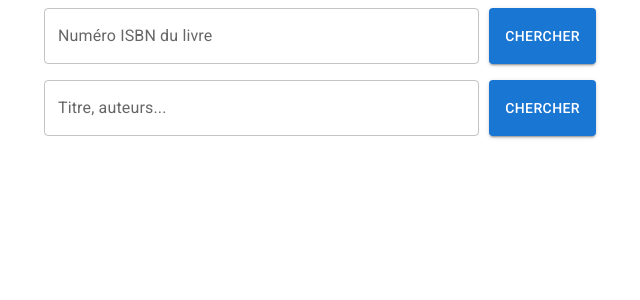
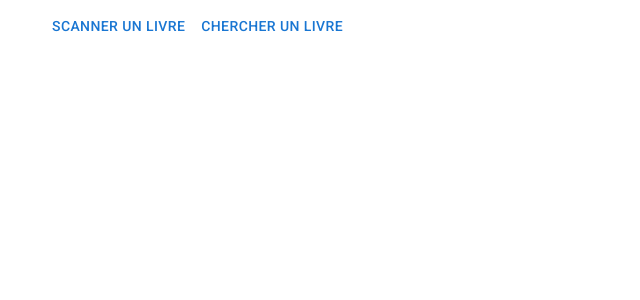
Before and after one commit to me-v-en/arpentage-app, a Next.js app: page /book/add in a window 1280 px wide. Shown: the top 300 px of the page, without its empty margins (320-960 px from the left). Built offline with nearby package versions, Linux system fonts and the light colour scheme.

Commit message:
Added barcode scanner

```diff
--- a/package.json
+++ b/package.json
@@ -25,6 +25,7 @@
     "@types/react-dom": "^18",
     "eslint": "^8",
     "eslint-config-next": "14.2.7",
+    "html5-qrcode": "^2.3.8",
     "sass": "^1.80.3",
     "typescript": "^5"
   }
--- a/src/app/book/add/page.tsx
+++ b/src/app/book/add/page.tsx
@@ -1,9 +1,19 @@
-import SearchBook from "./search";
+import { Button } from "@mui/material";
+import Link from "next/link";
 
 export default function Home() {
     return (
         <>
-            <SearchBook></SearchBook>
+            <Link href="/book/scan">
+                <Button>
+                    Scanner un livre
+                </Button>
+            </Link>
+            <Link href="/book/search">
+                <Button>
+                    Chercher un livre
+                </Button>
+            </Link>
         </>
     );
 }
--- /dev/null
+++ b/src/app/book/scan/scan.module.scss
@@ -0,0 +1,2 @@
+.scanner{
+}
--- a/src/app/book/add/search.tsx
+++ b/src/app/book/search/search.tsx
@@ -9,16 +9,16 @@ import { List, ListItemAvatar, ListItem, ListItemText, Stack, TextField, Button
 
 interface BookListItemProps {
     book: books_v1.Schema$Volume,
-     handleAddBook: Function
+    handleAddBook: Function
 }
 
 interface BooksListItemsProps {
     books: books_v1.Schema$Volume[],
-     handleAddBook: Function
+    handleAddBook: Function
 }
 
 const BookListItem = ({ book, handleAddBook }: BookListItemProps) => {
-    const onAddBook = ()=>{
+    const onAddBook = () => {
         handleAddBook(book);
     }
 
@@ -44,20 +44,7 @@ const BooksListItems = ({ books, handleAddBook }: BooksListItemsProps) => {
 
 
 export default function SearchBook() {
-
-    const [searchIsbnList, setSearchIsbnList] = useState<books_v1.Schema$Volume[]>([]);
-    const [searchBookList, setSearchBookList] = useState<books_v1.Schema$Volume[]>([]);
-
-    const fetchBookInfosFromIsbn = async (isbn: string) => {
-        const res = await fetch("https://www.googleapis.com/books/v1/volumes?q=isbn:" + isbn);
-        if (!res.ok) {
-            throw new Error(`Respon
-se status: ${res.status}`);
-        }
-
-        const data = await res.json();
-        return data.items;
-    }
+    const [searchResult, setSearchResult] = useState<books_v1.Schema$Volume[]>([]);
 
 
     const fetchBookSearchResult = async (search: string) => {
@@ -70,22 +57,6 @@ se status: ${res.status}`);
         return data.items;
     }
 
-
-    const handleIsbnSubmit = async (e: any) => {
-        e.stopPropagation();
-        e.preventDefault();
-
-        // Read the form data
-        const form = e.target;
-        const formData = new FormData(form);
-        const isbn = String(formData.get("isbn"));
-
-        const books = await fetchBookInfosFromIsbn(isbn);
-
-        console.log(books);
-
-        setSearchIsbnList(books);
-    }
     const handleSearchSubmit = async (e: any) => {
         e.stopPropagation();
         e.preventDefault();
@@ -97,36 +68,25 @@ se status: ${res.status}`);
 
         const books = await fetchBookSearchResult(search);
 
-        setSearchBookList(books);
+        setSearchResult(books);
     }
 
-    const handleAddBook = (book: books_v1.Schema$Volume)=>{
-        console.log("add",book);
+    const handleAddBook = (book: books_v1.Schema$Volume) => {
+        console.log("add", book);
     }
 
 
     return (<>
-    <Stack spacing={2}>
-        <form onSubmit={handleIsbnSubmit} className={styles.formRow}>
-            <TextField className={styles.field} id="isbn" label="Numéro ISBN du livre" name="isbn" type="text" />
-            <Button variant="contained" type="submit">Chercher</Button>
-        </form>
-        {
-            searchIsbnList && searchIsbnList.length > 0 ? (< List className={styles.bookList}>
-                {BooksListItems({books:searchIsbnList, handleAddBook})}
-            </List >) : null
-        }
 
         <form onSubmit={handleSearchSubmit} className={styles.formRow}>
             <TextField className={styles.field} id="search" name="search" label="Titre, auteurs..." type="text" />
             <Button variant="contained" type="submit">Chercher</Button>
         </form>
         {
-            searchBookList && searchBookList.length > 0 ? (< List className={styles.bookList}>
-                {BooksListItems({books:searchBookList, handleAddBook})}
+            searchResult && searchResult.length > 0 ? (< List className={styles.bookList}>
+                {BooksListItems({ books: searchResult, handleAddBook })}
             </List >) : null
         }
-        </Stack>
     </>
     )
 }
```
Also changed, not shown: src/app/book/scan/page.tsx (added, +9 -0 lines), src/app/book/scan/scan.tsx (added, +76 -0 lines), src/app/book/search/page.tsx (added, +9 -0 lines), src/app/page.tsx (+10 -1 lines), src/app/book/search/search.module.scss (renamed from src/app/book/add/search.module.scss), 1 other file (tests, documents, lock files or other folders).
